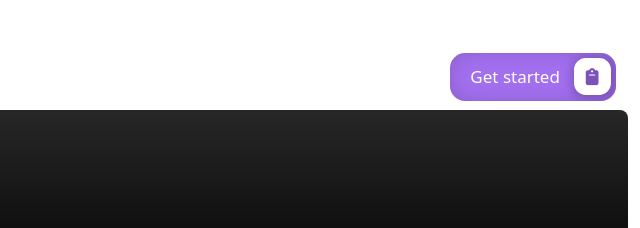
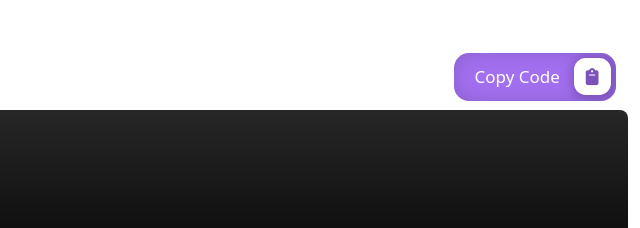
Before and after one commit to Dev4YM/IDVHelp, a plain HTML site: page index.html in a window 1280 px wide. Both pictures are taken after a click on the button "Generate". Shown: the part 477-705 px from the top of the page, 640-1280 px from the left. Drawn offline with nearby package versions, Linux system fonts and the light colour scheme.

Commit message:
Update index.html

```diff
--- a/index.html
+++ b/index.html
@@ -139,7 +139,7 @@
             Code copied to your clipboard Successfully!
           </div>
           <button class="float-end cssbuttons-io-button d-none d-inline-flex" id="copyButton" onclick="copyOutput()">
-            Get started
+            Copy Code
             <div class="icon">
               <i class="fa-solid fa-clipboard"></i>
             </div>
```
